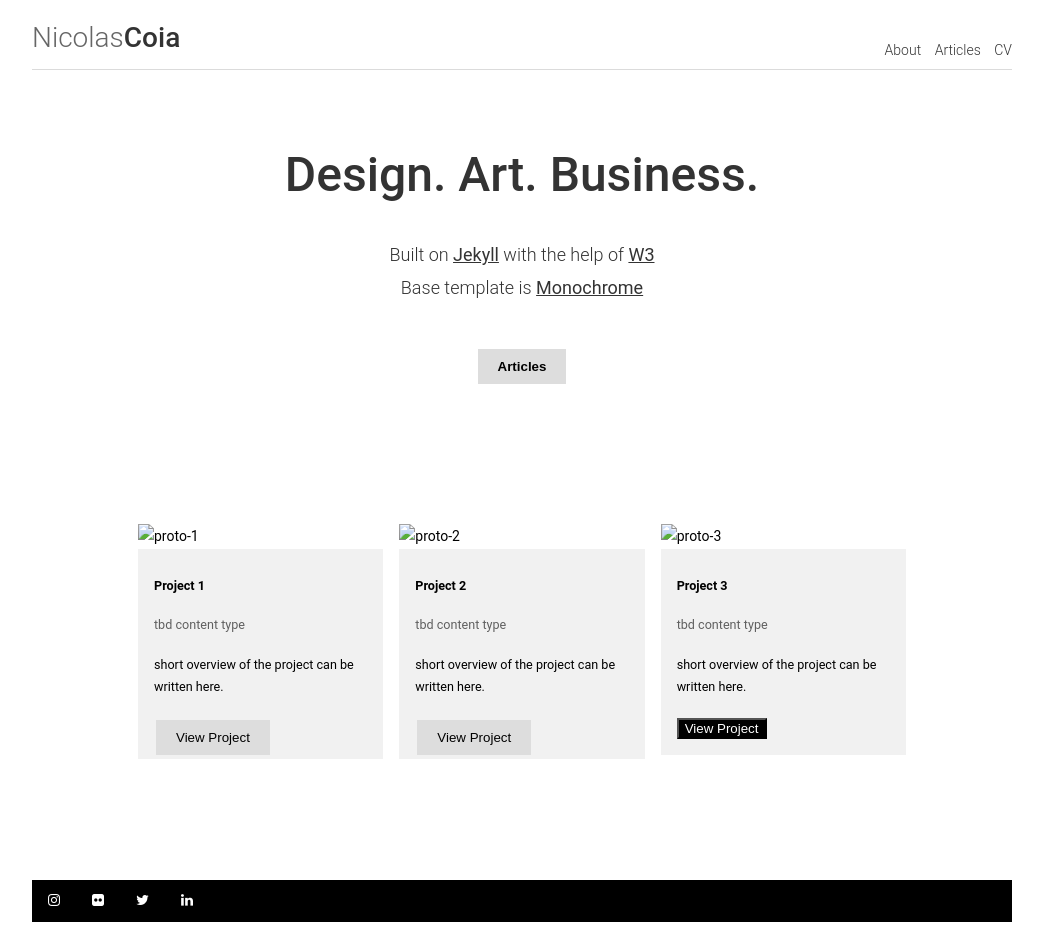
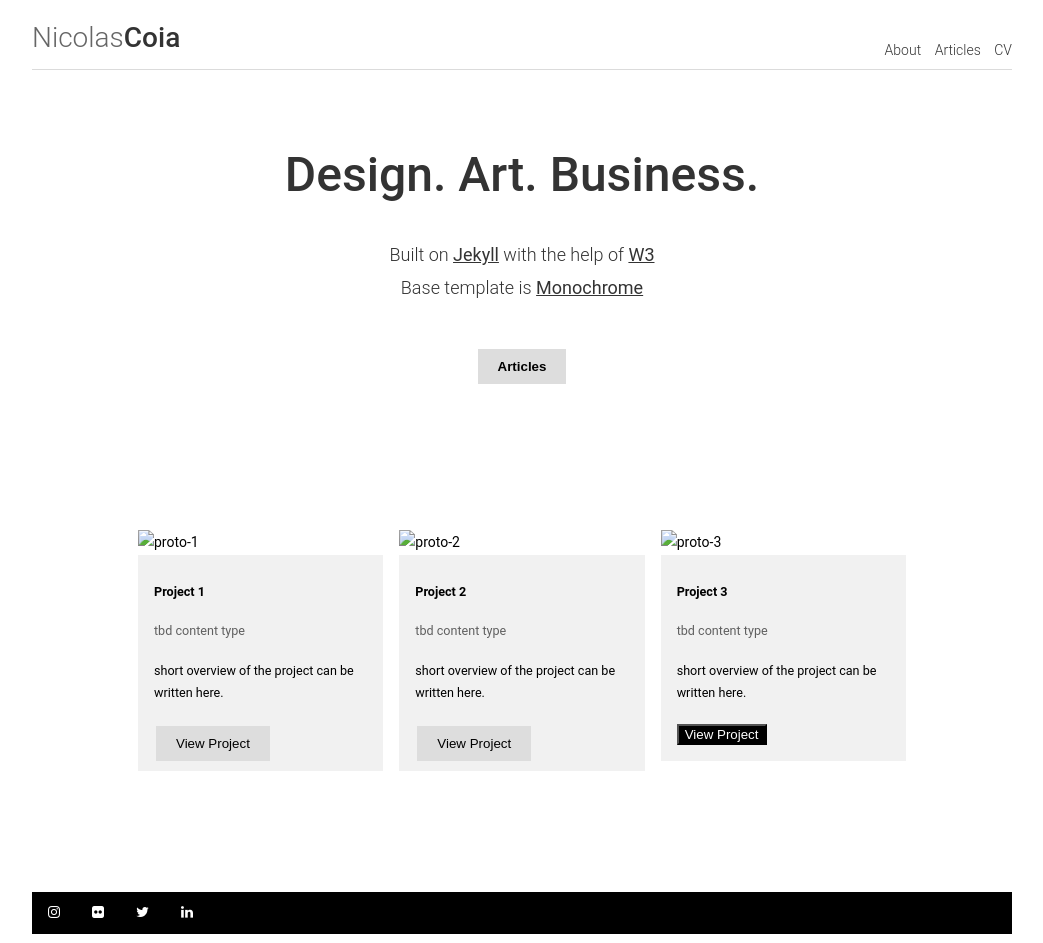
Before and after one commit to dyutibarma/monochrome, a Jekyll site: the page built from index.html, in a window 1280 px wide. Shown: the whole page, without its empty margins (118-1161 px from the left). Built offline with Jekyll 4.4.1, drawn with Linux system fonts in a browser that asks for light colours; the list of posts is cut into pages by our own code.

Commit message:
Update custom.scss

```diff
--- a/_sass/custom.scss
+++ b/_sass/custom.scss
@@ -11,7 +11,7 @@
 	text-align: center;
 	text-decoration: none;
 	display: inline-block;
-    margin: 4px 2px;
+	margin: 4px 2px 10px;
 	cursor: pointer;
 }
 
```
Lines whose indentation alone changed are shown as unchanged.
